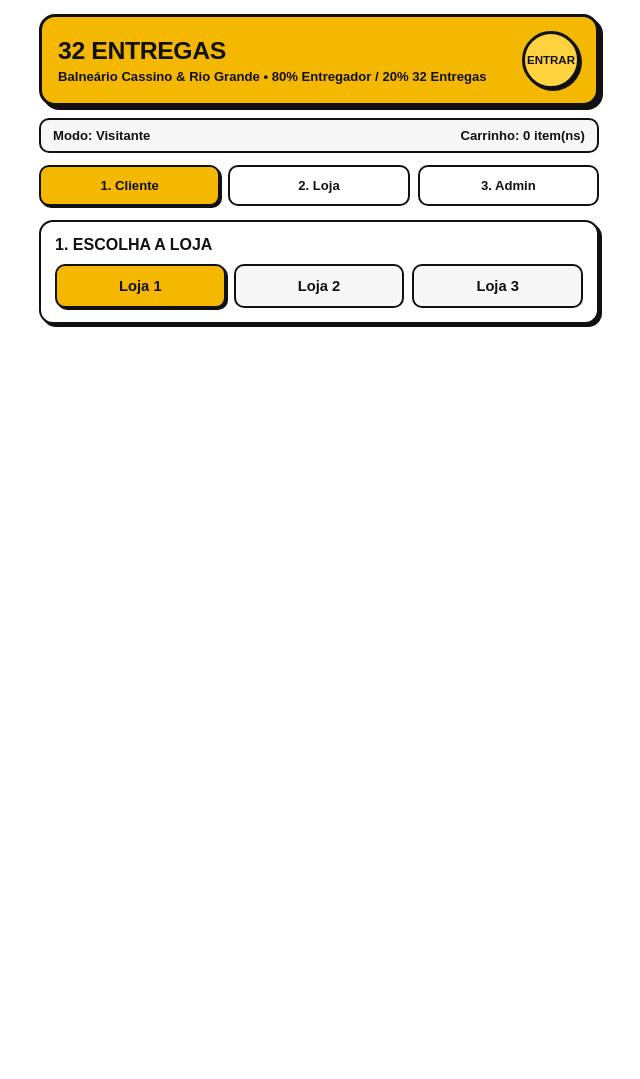
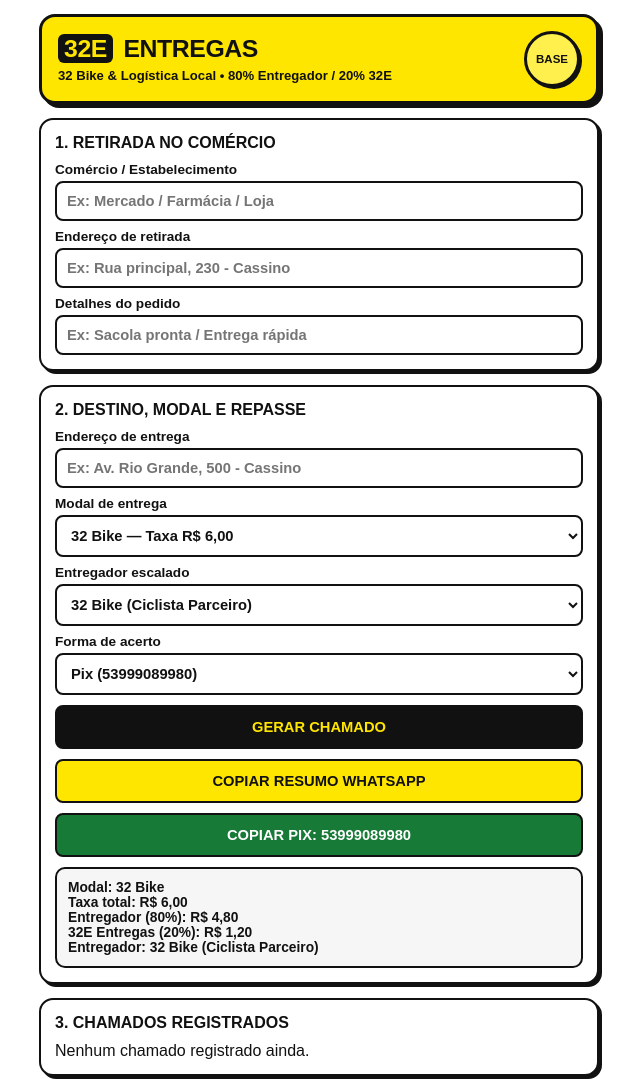
Before and after one commit to lccjunior240-ux/32-entregas, a plain HTML site: page index.html in a window 1280 px wide. Shown: the whole page, without its empty margins (321-961 px from the left). Before the commit the page ends 800 px from the top, so only its background shows below. Drawn offline with Linux system fonts and the light colour scheme.

Commit message:
Update index.html

```diff
--- a/index.html
+++ b/index.html
@@ -3,16 +3,15 @@
 <head>
   <meta charset="UTF-8" />
   <meta name="viewport" content="width=device-width, initial-scale=1.0" />
-  <title>32 Entregas — Lojas e Entregas Locais</title>
+  <title>32E Entregas &amp; 32 Bike — Logística Local</title>
   <style>
     :root {
       --branco: #FFFFFF;
-      --cinza-claro: #F7F7F7;
-      --amarelo: #F5B800;
-      --amarelo-claro: #FFD23F;
-      --creme: #FFF6CC;
+      --cinza: #F6F6F6;
+      --amarelo-vivo: #FFE600;
+      --amarelo-destaque: #FFF04D;
       --preto: #111111;
-      --verde: #1B7F3A;
+      --verde: #177A36;
     }
 
     * {
@@ -33,12 +32,12 @@
       padding-bottom: 36px;
     }
 
-    .cabecalho-32 {
-      background: var(--amarelo);
+    .topo-32e {
+      background: var(--amarelo-vivo);
       border: 3px solid var(--preto);
       border-radius: 16px;
       padding: 14px 16px;
-      margin-bottom: 12px;
+      margin-bottom: 14px;
       display: flex;
       justify-content: space-between;
       align-items: center;
@@ -46,7 +45,7 @@
       box-shadow: 4px 4px 0px var(--preto);
     }
 
-    .cabecalho-titulo {
+    .marca-32e {
       margin: 0;
       font-size: 1.55rem;
       font-weight: 900;
@@ -54,19 +53,27 @@
       color: var(--preto);
     }
 
-    .cabecalho-sub {
-      margin: 4px 0 0;
+    .marca-32e span {
+      background: var(--preto);
+      color: var(--amarelo-vivo);
+      padding: 1px 6px;
+      border-radius: 6px;
+      margin-right: 4px;
+    }
+
+    .sub-32e {
+      margin: 5px 0 0;
       font-size: 0.82rem;
       font-weight: 800;
       color: var(--preto);
     }
 
-    .btn-login-redondo {
-      width: 58px;
-      height: 58px;
-      min-width: 58px;
+    .btn-redondo {
+      width: 56px;
+      height: 56px;
+      min-width: 56px;
       border-radius: 50%;
-      background: var(--amarelo-claro);
+      background: var(--amarelo-destaque);
       border: 3px solid var(--preto);
       color: var(--preto);
       font-size: 0.72rem;
@@ -76,49 +83,6 @@
       display: flex;
       align-items: center;
       justify-content: center;
-      text-align: center;
-      box-shadow: 2px 2px 0px var(--preto);
-    }
-
-    .btn-login-redondo:active {
-      transform: translate(1px, 1px);
-    }
-
-    .status-login {
-      background: var(--cinza-claro);
-      border: 2px solid var(--preto);
-      border-radius: 10px;
-      padding: 8px 12px;
-      font-size: 0.82rem;
-      font-weight: 800;
-      margin-bottom: 12px;
-      display: flex;
-      justify-content: space-between;
-      align-items: center;
-      gap: 8px;
-    }
-
-    .abas {
-      display: grid;
-      grid-template-columns: repeat(3, 1fr);
-      gap: 8px;
-      margin-bottom: 14px;
-    }
-
-    .aba-btn {
-      padding: 11px 6px;
-      border: 2px solid var(--preto);
-      border-radius: 10px;
-      background: var(--branco);
-      color: var(--preto);
-      font-weight: 900;
-      font-size: 0.82rem;
-      cursor: pointer;
-    }
-
-    .aba-btn.ativa {
-      background: var(--amarelo);
-      color: var(--preto);
       box-shadow: 2px 2px 0px var(--preto);
     }
 
@@ -136,63 +100,6 @@
       font-size: 1rem;
       font-weight: 900;
       text-transform: uppercase;
-    }
-
-    .lojas-grade {
-      display: grid;
-      grid-template-columns: repeat(3, 1fr);
-      gap: 8px;
-    }
-
-    .btn-loja {
-      padding: 12px 6px;
-      border: 2px solid var(--preto);
-      border-radius: 10px;
-      background: var(--cinza-claro);
-      color: var(--preto);
-      font-weight: 900;
-      font-size: 0.92rem;
-      cursor: pointer;
-    }
-
-    .btn-loja.ativa {
-      background: var(--amarelo);
-      color: var(--preto);
-      box-shadow: 2px 2px 0px var(--preto);
-    }
-
-    .loja-aberta-banner {
-      margin-top: 10px;
-      padding: 10px;
-      border-radius: 10px;
-      border: 2px solid var(--preto);
-      background: var(--creme);
-      font-size: 0.86rem;
-      font-weight: 800;
-    }
-
-    .linha-prod {
-      display: flex;
-      justify-content: space-between;
-      align-items: center;
-      gap: 10px;
-      padding: 9px 0;
-      border-bottom: 1px solid #D9D9D9;
-    }
-
-    .linha-prod:last-child {
-      border-bottom: none;
-    }
-
-    .prod-nome {
-      font-weight: 800;
-      font-size: 0.92rem;
-    }
-
-    .prod-valor {
-      font-weight: 700;
-      font-size: 0.84rem;
-      color: #333333;
     }
 
     label {
@@ -215,19 +122,24 @@
     }
 
     .btn {
-      padding: 8px 12px;
+      width: 100%;
+      padding: 12px;
+      margin-top: 10px;
       border: 2px solid var(--preto);
       border-radius: 8px;
-      background: var(--amarelo);
-      color: var(--preto);
       font-weight: 900;
-      font-size: 0.84rem;
+      font-size: 0.92rem;
       cursor: pointer;
     }
 
     .btn-preto {
       background: var(--preto);
-      color: var(--amarelo);
+      color: var(--amarelo-vivo);
+    }
+
+    .btn-amarelo {
+      background: var(--amarelo-vivo);
+      color: var(--preto);
     }
 
     .btn-verde {
@@ -235,71 +147,207 @@
       color: #FFFFFF;
     }
 
-    .btn-cheio {
-      width: 100%;
-      padding: 12px;
+    .caixa {
+      background: var(--cinza);
+      border: 2px solid var(--preto);
+      border-radius: 10px;
+      padding: 11px;
+      font-size: 0.86rem;
+      font-weight: 700;
+      white-space: pre-line;
       margin-top: 10px;
-      font-size: 0.94rem;
     }
 
-    .caixa {
-      background: var(--cinza-claro);
+    .chamado {
+      background: var(--amarelo-destaque);
       border: 2px solid var(--preto);
       border-radius: 10px;
       padding: 10px;
-      font-size: 0.86rem;
-      font-weight: 700;
-      white-space: pre-line;
-      margin-top: 8px;
-    }
-
-    .item-pedido {
-      background: var(--creme);
-      border: 2px solid var(--preto);
-      border-radius: 10px;
-      padding: 10px;
-      margin-bottom: 10px;
+      margin-top: 10px;
       font-size: 0.85rem;
       font-weight: 700;
-    }
-
-    .escondido {
-      display: none;
     }
   </style>
 </head>
 <body>
   <div class="container">
-    <!-- CABEÇALHO 32 ENTREGAS -->
-    <header class="cabecalho-32">
+    <header class="topo-32e">
       <div>
-        <h1 class="cabecalho-titulo">32 ENTREGAS</h1>
-        <p class="cabecalho-sub">Balneário Cassino &amp; Rio Grande • 80% Entregador / 20% 32 Entregas</p>
+        <h1 class="marca-32e"><span>32E</span> ENTREGAS</h1>
+        <p class="sub-32e">32 Bike &amp; Logística Local • 80% Entregador / 20% 32E</p>
       </div>
-      <button type="button" class="btn-login-redondo" onclick="alternarLogin()">
-        <span id="rotulo-login">Entrar</span>
+      <button type="button" class="btn-redondo" onclick="alternarBase()">
+        <span id="status-base">Base</span>
       </button>
     </header>
 
-    <div class="status-login">
-      <span id="texto-sessao">Modo: Visitante</span>
-      <span id="contador-itens">Carrinho: 0 item(ns)</span>
+    <div class="card">
+      <h2>1. Retirada no Comércio</h2>
+      <label for="comercio">Comércio / Estabelecimento</label>
+      <input type="text" id="comercio" placeholder="Ex: Mercado / Farmácia / Loja" />
+
+      <label for="retirada">Endereço de retirada</label>
+      <input type="text" id="retirada" placeholder="Ex: Rua principal, 230 - Cassino" />
+
+      <label for="obs">Detalhes do pedido</label>
+      <input type="text" id="obs" placeholder="Ex: Sacola pronta / Entrega rápida" />
     </div>
 
-    <!-- ABAS DE NAVEGAÇÃO -->
-    <div class="abas">
-      <button type="button" id="tab-cliente" class="aba-btn ativa" onclick="irPara('cliente')">1. Cliente</button>
-      <button type="button" id="tab-loja" class="aba-btn" onclick="irPara('loja')">2. Loja</button>
-      <button type="button" id="tab-admin" class="aba-btn" onclick="irPara('admin')">3. Admin</button>
+    <div class="card">
+      <h2>2. Destino, Modal e Repasse</h2>
+      <label for="destino">Endereço de entrega</label>
+      <input type="text" id="destino" placeholder="Ex: Av. Rio Grande, 500 - Cassino" />
+
+      <label for="modal">Modal de entrega</label>
+      <select id="modal" onchange="atualizarPrevia()">
+        <option value="32 Bike|6.00" selected>32 Bike — Taxa R$ 6,00</option>
+        <option value="Moto|10.00">Moto — Taxa R$ 10,00</option>
+        <option value="Carro|15.00">Carro — Taxa R$ 15,00</option>
+      </select>
+
+      <label for="entregador">Entregador escalado</label>
+      <select id="entregador">
+        <option value="32 Bike (Ciclista Parceiro)">32 Bike (Ciclista Parceiro)</option>
+        <option value="Junior (32E Entregas)">Junior (32E Entregas)</option>
+        <option value="Motoboy Parceiro">Motoboy Parceiro</option>
+      </select>
+
+      <label for="pagamento">Forma de acerto</label>
+      <select id="pagamento">
+        <option value="Pix (53999089980)">Pix (53999089980)</option>
+        <option value="Acerto no comércio">Acerto no comércio</option>
+        <option value="Acerto na entrega">Acerto na entrega</option>
+      </select>
+
+      <button type="button" class="btn btn-preto" onclick="gerarChamado()">GERAR CHAMADO</button>
+      <button type="button" class="btn btn-amarelo" onclick="copiarWhatsApp()">COPIAR RESUMO WHATSAPP</button>
+      <button type="button" class="btn btn-verde" onclick="copiarPix()">COPIAR PIX: 53999089980</button>
+
+      <div id="painel-calculo" class="caixa">Selecione o modal ou preencha os campos para calcular.</div>
     </div>
 
-    <!-- TELA 1: CLIENTE (3 LOJAS + PRODUTOS + PIX) -->
-    <div id="sec-cliente">
-      <div class="card">
-        <h2>1. Escolha a Loja</h2>
-        <div class="lojas-grade">
-          <button type="button" id="card-loja-1" class="btn-loja ativa" onclick="abrirLoja('Loja 1')">Loja 1</button>
-          <button type="button" id="card-loja-2" class="btn-loja" onclick="abrirLoja('Loja 2')">Loja 2</button>
-          <button type="button" id="card-loja-3" class="btn-loja" onclick="abrirLoja('Loja 3')">Loja 3</button>
-        </div>
-        <div id="banner-loja
+    <div class="card">
+      <h2>3. Chamados Registrados</h2>
+      <div id="lista-chamados">Nenhum chamado registrado ainda.</div>
+    </div>
+  </div>
+
+  <script>
+    const PIX_32E = "53999089980";
+    let chamados = [];
+    let textoAtual = "";
+    let ativa = false;
+
+    function real(v) {
+      return "R$ " + Number(v).toFixed(2).replace(".", ",");
+    }
+
+    function alternarBase() {
+      ativa = !ativa;
+      document.getElementById("status-base").textContent = ativa ? "On" : "Base";
+    }
+
+    function lerDados() {
+      const partes = document.getElementById("modal").value.split("|");
+      return {
+        comercio: document.getElementById("comercio").value.trim() || "Comércio parceiro",
+        retirada: document.getElementById("retirada").value.trim() || "A confirmar",
+        obs: document.getElementById("obs").value.trim() || "Entrega padrão",
+        destino: document.getElementById("destino").value.trim() || "A confirmar",
+        modal: partes[0],
+        taxa: parseFloat(partes[1]),
+        entregador: document.getElementById("entregador").value,
+        pagamento: document.getElementById("pagamento").value
+      };
+    }
+
+    function montarMensagem(d) {
+      const repasse80 = d.taxa * 0.8;
+      const parte20 = d.taxa * 0.2;
+      return (
+        "*32E ENTREGAS — CHAMADO*\n" +
+        "Modal: " + d.modal + "\n" +
+        "Entregador: " + d.entregador + "\n" +
+        "Retirar em: " + d.comercio + " (" + d.retirada + ")\n" +
+        "Obs: " + d.obs + "\n" +
+        "Entregar em: " + d.destino + "\n" +
+        "Pagamento: " + d.pagamento + "\n" +
+        "Taxa: " + real(d.taxa) + " | Entregador (80%): " + real(repasse80) + " | 32E (20%): " + real(parte20)
+      );
+    }
+
+    function atualizarPrevia() {
+      const d = lerDados();
+      const repasse80 = d.taxa * 0.8;
+      const parte20 = d.taxa * 0.2;
+      textoAtual = montarMensagem(d);
+
+      document.getElementById("painel-calculo").textContent =
+        "Modal: " + d.modal +
+        "\nTaxa total: " + real(d.taxa) +
+        "\nEntregador (80%): " + real(repasse80) +
+        "\n32E Entregas (20%): " + real(parte20) +
+        "\nEntregador: " + d.entregador;
+    }
+
+    function gerarChamado() {
+      const d = lerDados();
+      const repasse80 = d.taxa * 0.8;
+      const parte20 = d.taxa * 0.2;
+      const msg = montarMensagem(d);
+      textoAtual = msg;
+
+      chamados.unshift({
+        msg: msg,
+        resumo: d.modal + " • " + d.comercio + " → " + d.destino + " (" + real(d.taxa) + " | 80%: " + real(repasse80) + " / 20%: " + real(parte20) + ")"
+      });
+
+      document.getElementById("painel-calculo").textContent = msg;
+      desenharChamados();
+    }
+
+    function desenharChamados() {
+      const alvo = document.getElementById("lista-chamados");
+      if (chamados.length === 0) {
+        alvo.innerHTML = "Nenhum chamado registrado ainda.";
+        return;
+      }
+
+      alvo.innerHTML = "";
+      for (let i = 0; i < chamados.length; i++) {
+        alvo.innerHTML +=
+          "<div class='chamado'>" +
+            "<div>" + chamados[i].resumo + "</div>" +
+            "<button type='button' class='btn btn-preto' style='margin-top:8px;' onclick='copiarItem(" + i + ")'>Copiar Chamado #" + (chamados.length - i) + "</button>" +
+          "</div>";
+      }
+    }
+
+    function copiarItem(idx) {
+      if (navigator.clipboard && navigator.clipboard.writeText) {
+        navigator.clipboard.writeText(chamados[idx].msg);
+      }
+      alert("Chamado copiado para o WhatsApp!");
+    }
+
+    function copiarWhatsApp() {
+      if (!textoAtual) {
+        atualizarPrevia();
+      }
+      if (navigator.clipboard && navigator.clipboard.writeText) {
+        navigator.clipboard.writeText(textoAtual);
+      }
+      alert("Resumo copiado para o WhatsApp!");
+    }
+
+    function copiarPix() {
+      if (navigator.clipboard && navigator.clipboard.writeText) {
+        navigator.clipboard.writeText(PIX_32E);
+      }
+      alert("Chave Pix copiada: " + PIX_32E);
+    }
+
+    atualizarPrevia();
+  </script>
+</body>
+</html>
```
